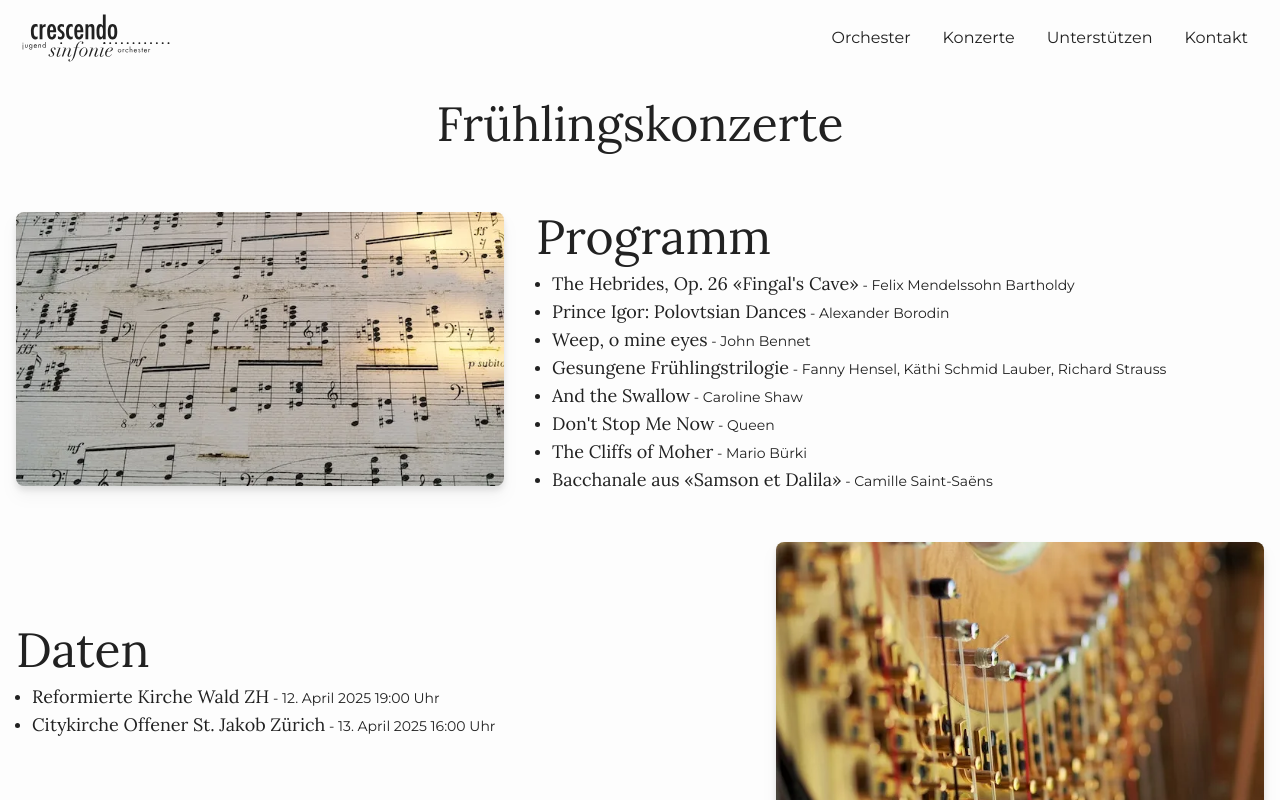
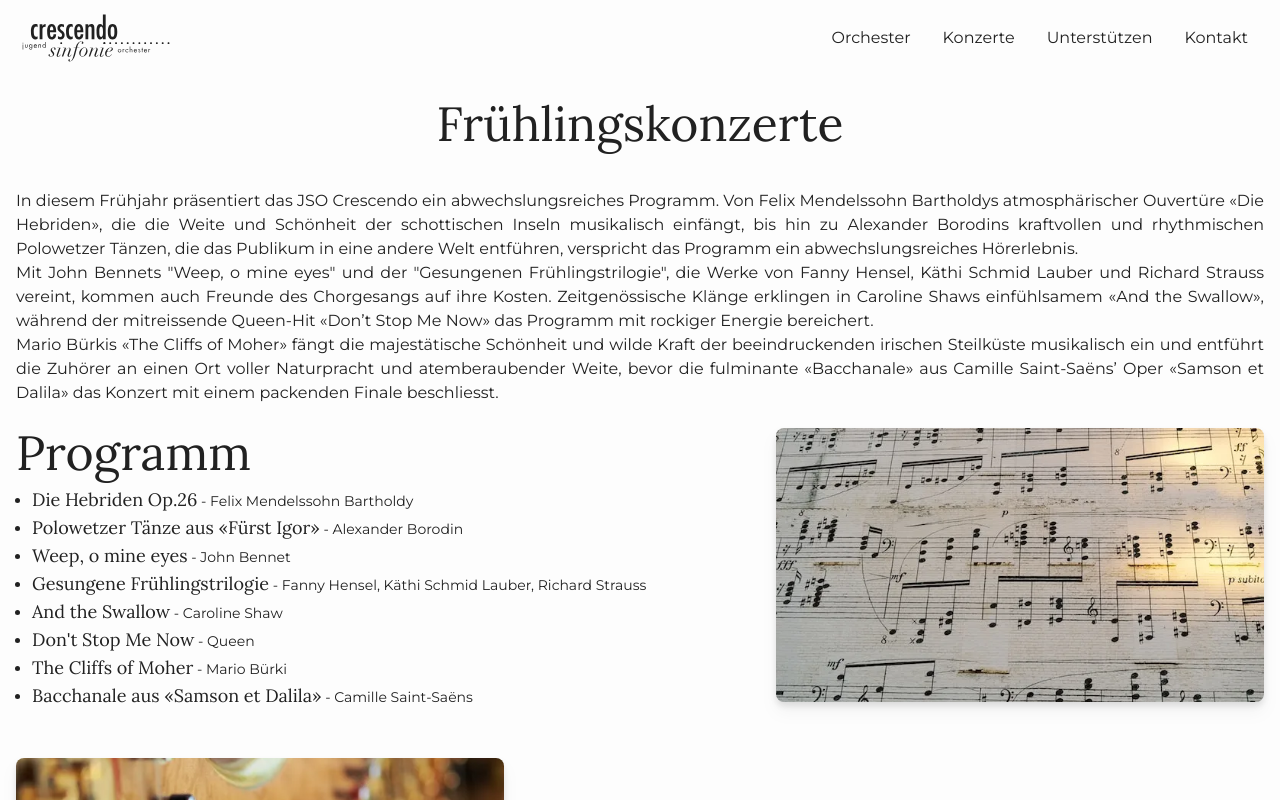
Before and after one commit to jso-crescendo/website, a Next.js app: page /konzerte/fruehlingskonzerte-25 in a window 1280 px wide. Shown: the top 800 px of the page. Built offline with nearby package versions, Linux system fonts and the light colour scheme.

Commit message:
add description to fk-25

```diff
--- a/src/app/konzerte/[id]/page.tsx
+++ b/src/app/konzerte/[id]/page.tsx
@@ -60,11 +60,11 @@ export async function generateMetadata(props: {params: Promise<{id: string}>}) {
     notFound();
   }
 
-  const {name, description} = concert;
+  const {name, seoDescription, description} = concert;
   const isPast = isPastConcert(params.id);
   return {
     title: name,
-    description,
+    description: seoDescription || description,
     robots: isPast ? 'noindex' : undefined,
   };
 }
--- a/src/data/concerts/2025/fruehlingskonzerte-25/index.ts
+++ /dev/null
@@ -1,79 +0,0 @@
-import FruehlingsKonzert25Image_sm from './assets/flyer_placeholder_sm.webp';
-
-import {Concert} from '../..';
-
-export const FRUEHLINGSKONZERTE_25: Concert = {
-  id: 'fruehlingskonzerte-25',
-  name: 'Frühlingskonzerte',
-  image_sm: FruehlingsKonzert25Image_sm,
-  dates: [
-    {
-      location: 'Reformierte Kirche Wald ZH',
-      googleMapsLink: 'https://maps.app.goo.gl/VKTByMmDQr5PftFu8',
-      dateString: '12. April 2025 19:00 Uhr',
-      dateISO: '2025-04-12T19:00:00+01:00',
-    },
-    {
-      location: 'Citykirche Offener St. Jakob Zürich',
-      googleMapsLink: 'https://maps.app.goo.gl/LA9De14EBjsb9SEy5',
-      dateString: '13. April 2025 16:00 Uhr',
-      dateISO: '2025-04-13T16:00:00+01:00',
-    },
-  ],
-  program: [
-    {
-      name: "The Hebrides, Op. 26 «Fingal's Cave»",
-      composer: 'Felix Mendelssohn Bartholdy',
-    },
-    {
-      name: 'Prince Igor: Polovtsian Dances',
-      composer: 'Alexander Borodin',
-    },
-    {
-      name: 'Weep, o mine eyes',
-      composer: 'John Bennet',
-    },
-    {
-      name: 'Gesungene Frühlingstrilogie',
-      composer: 'Fanny Hensel, Käthi Schmid Lauber, Richard Strauss',
-    },
-    {
-      name: 'And the Swallow',
-      composer: 'Caroline Shaw',
-    },
-    {
-      name: "Don't Stop Me Now",
-      composer: 'Queen',
-    },
-    {
-      name: 'The Cliffs of Moher',
-      composer: 'Mario Bürki',
-      subComposer: 'Arrangiert: Patrick Müller',
-    },
-    {
-      name: 'Bacchanale aus «Samson et Dalila»',
-      composer: 'Camille Saint-Saëns',
-    },
-  ],
-  quickLinks: [
-    {
-      url: '/fk-25/f',
-      utmSource: 'flyer',
-      utmCampaign: 'fk-25',
-    },
-    {
-      url: '/fk-25/p',
-      utmSource: 'plakat',
-      utmCampaign: 'fk-25',
-    },
-    {
-      url: '/fk-25',
-      utmSource: 'none',
-      utmCampaign: 'fk-25',
-    },
-  ],
-  openGraphImage: {
-    year: 2025,
-    name: 'opengraph-image',
-  },
-};
--- /dev/null
+++ b/src/data/concerts/2025/fruehlingskonzerte-25/index.tsx
@@ -0,0 +1,105 @@
+import FruehlingsKonzert25Image_sm from './assets/flyer_placeholder_sm.webp';
+
+import {Concert} from '../..';
+
+export const FRUEHLINGSKONZERTE_25: Concert = {
+  id: 'fruehlingskonzerte-25',
+  name: 'Frühlingskonzerte',
+  image_sm: FruehlingsKonzert25Image_sm,
+  lastChange: '2025-01-13T22:00:00+01:00',
+  dates: [
+    {
+      location: 'Reformierte Kirche Wald ZH',
+      googleMapsLink: 'https://maps.app.goo.gl/VKTByMmDQr5PftFu8',
+      dateString: '12. April 2025 19:00 Uhr',
+      dateISO: '2025-04-12T19:00:00+01:00',
+    },
+    {
+      location: 'Citykirche Offener St. Jakob Zürich',
+      googleMapsLink: 'https://maps.app.goo.gl/LA9De14EBjsb9SEy5',
+      dateString: '13. April 2025 16:00 Uhr',
+      dateISO: '2025-04-13T16:00:00+01:00',
+    },
+  ],
+  program: [
+    {
+      name: 'Die Hebriden Op.26',
+      composer: 'Felix Mendelssohn Bartholdy',
+    },
+    {
+      name: 'Polowetzer Tänze aus «Fürst Igor»',
+      composer: 'Alexander Borodin',
+    },
+    {
+      name: 'Weep, o mine eyes',
+      composer: 'John Bennet',
+    },
+    {
+      name: 'Gesungene Frühlingstrilogie',
+      composer: 'Fanny Hensel, Käthi Schmid Lauber, Richard Strauss',
+    },
+    {
+      name: 'And the Swallow',
+      composer: 'Caroline Shaw',
+    },
+    {
+      name: "Don't Stop Me Now",
+      composer: 'Queen',
+    },
+    {
+      name: 'The Cliffs of Moher',
+      composer: 'Mario Bürki',
+      subComposer: 'Arrangiert: Patrick Müller',
+    },
+    {
+      name: 'Bacchanale aus «Samson et Dalila»',
+      composer: 'Camille Saint-Saëns',
+    },
+  ],
+  seoDescription:
+    'Das JSO Crescendo präsentiert ein vielseitiges Frühlingsprogramm, das von Mendelssohns atmosphärischen «Hebriden» und Borodins kraftvollen Polowetzer Tänzen über Chorgesang und zeitgenössische Werke bis hin zu Mario Bürkis beeindruckendem «The Cliffs of Moher» und Saint-Saëns’ mitreißender «Bacchanale» reicht. Ein musikalisches Erlebnis voller Vielfalt und Energie erwartet Sie!',
+  description: (
+    <>
+      In diesem Frühjahr präsentiert das JSO Crescendo ein abwechslungsreiches
+      Programm. Von Felix Mendelssohn Bartholdys atmosphärischer Ouvertüre «Die
+      Hebriden», die die Weite und Schönheit der schottischen Inseln musikalisch
+      einfängt, bis hin zu Alexander Borodins kraftvollen und rhythmischen
+      Polowetzer Tänzen, die das Publikum in eine andere Welt entführen,
+      verspricht das Programm ein abwechslungsreiches Hörerlebnis.
+      <br />
+      Mit John Bennets "Weep, o mine eyes" und der "Gesungenen
+      Frühlingstrilogie", die Werke von Fanny Hensel, Käthi Schmid Lauber und
+      Richard Strauss vereint, kommen auch Freunde des Chorgesangs auf ihre
+      Kosten. Zeitgenössische Klänge erklingen in Caroline Shaws einfühlsamem
+      «And the Swallow», während der mitreissende Queen-Hit «Don’t Stop Me Now»
+      das Programm mit rockiger Energie bereichert.
+      <br />
+      Mario Bürkis «The Cliffs of Moher» fängt die majestätische Schönheit und
+      wilde Kraft der beeindruckenden irischen Steilküste musikalisch ein und
+      entführt die Zuhörer an einen Ort voller Naturpracht und atemberaubender
+      Weite, bevor die fulminante «Bacchanale» aus Camille Saint-Saëns’ Oper
+      «Samson et Dalila» das Konzert mit einem packenden Finale beschliesst.
+    </>
+  ),
+  quickLinks: [
+    {
+      url: '/fk-25/f',
+      utmSource: 'flyer',
+      utmCampaign: 'fk-25',
+    },
+    {
+      url: '/fk-25/p',
+      utmSource: 'plakat',
+      utmCampaign: 'fk-25',
+    },
+    {
+      url: '/fk-25',
+      utmSource: 'none',
+      utmCampaign: 'fk-25',
+    },
+  ],
+  openGraphImage: {
+    year: 2025,
+    name: 'opengraph-image',
+  },
+};
--- a/src/data/concerts/index.ts
+++ b/src/data/concerts/index.ts
@@ -37,7 +37,8 @@ export interface Concert {
   id: string;
   name: string;
   subtitle?: string;
-  description?: string;
+  seoDescription?: string;
+  description?: string | JSX.Element;
   /**
    * used for sitemap. ISO-String
    */
```
